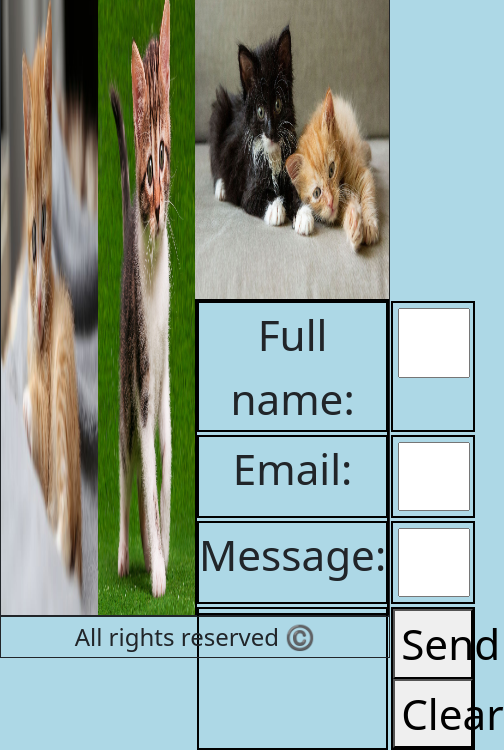
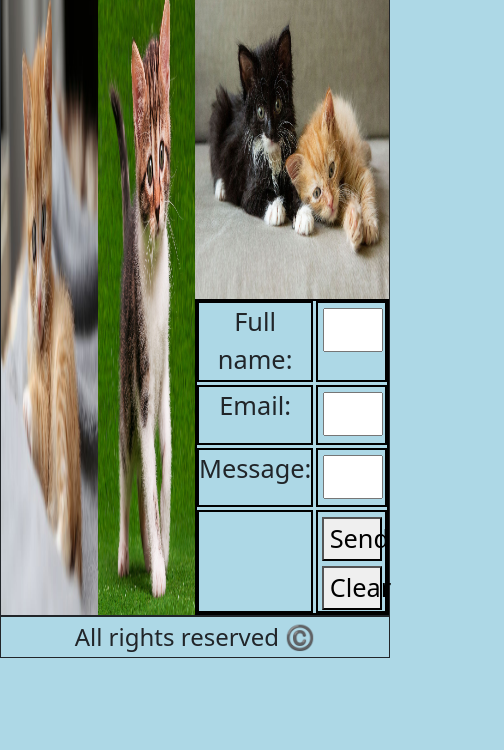
Before and after one commit to ShlomiMix/kittens, a plain HTML site: page index.html in a window 390 px wide. Shown: the part 186-936 px from the top of the page, 504 px wide, since content can reach past the window. After the commit the page ends 844 px from the top, so only its background shows below. Drawn offline with nearby package versions, Linux system fonts and the light colour scheme.

Commit message:
Responsive page to mobile

```diff
--- a/style.css
+++ b/style.css
@@ -89,7 +89,7 @@ h1 {
     grid-column-end: 13;
     grid-row-start: 3;
     grid-row-end: 5;
-    font-size: 5vh;
+    font-size: 3vh;
 }
 
 form > div {
@@ -104,6 +104,7 @@ input {
 }
 
 button {
-    width: 80px;
-
+    width: 60px;
+    font-size: 3vh;
+    margin-top: 5px;
 }
```
Also changed, not shown: index.html (+1 -1 lines).
